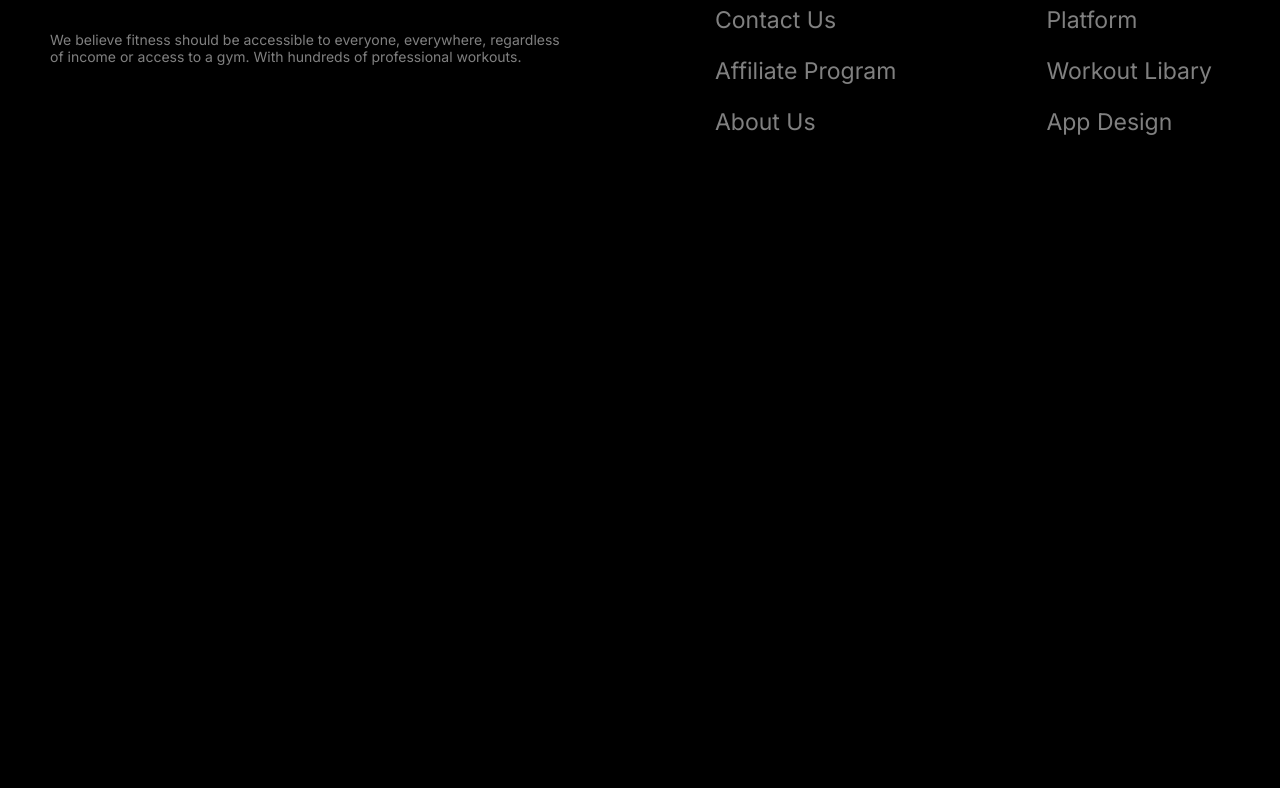
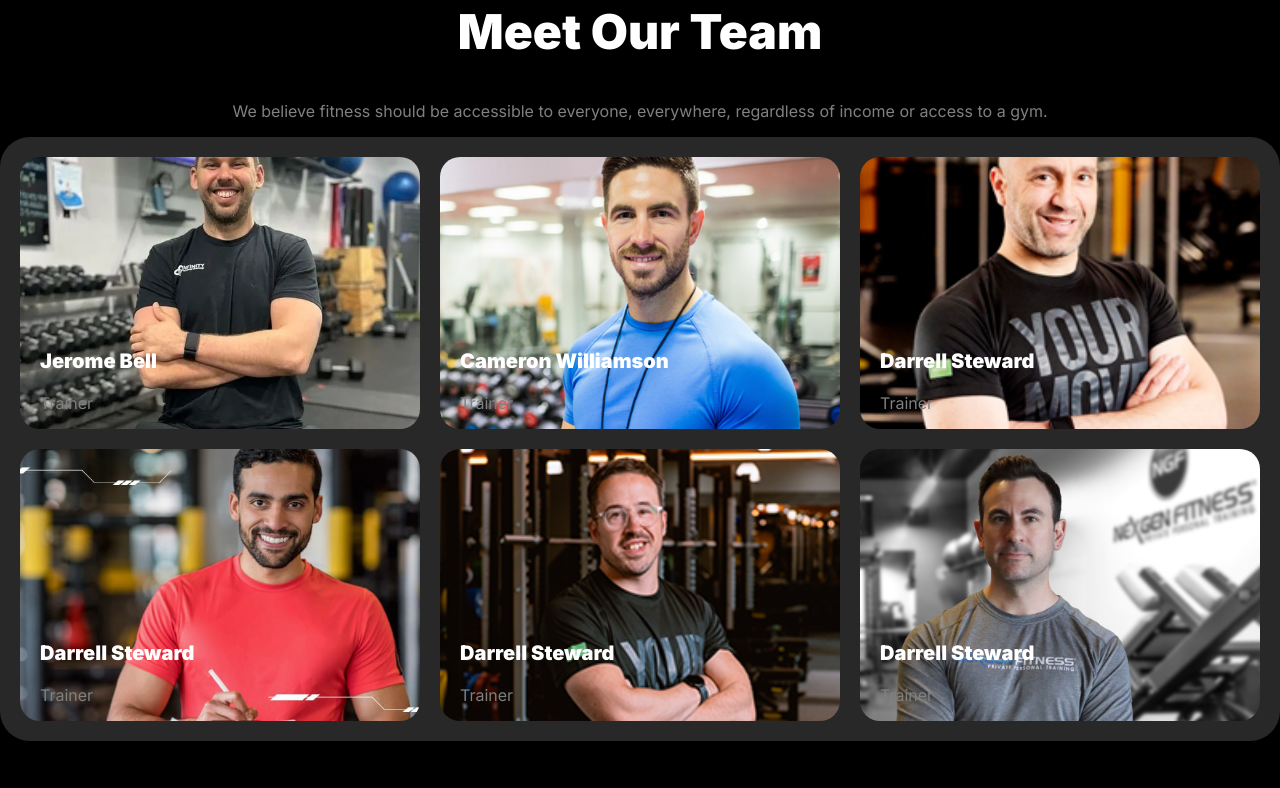
Before and after one commit to ASSabbir/A2-B10, a plain HTML site: page index.html in a window 1280 px wide. Shown: the part 2217-3005 px from the top of the page. Before the commit the page ends 2426 px from the top, so only its background shows below. Drawn offline with Linux system fonts and the light colour scheme; a web font is replaced by a local one.

Commit message:
added trainer section

```diff
--- a/index.html
+++ b/index.html
@@ -104,6 +104,56 @@
             </div>
         </div>
     </section>
+    <section>
+        <h1 class="section-title" style="text-align: center;">Meet Our Team</h1>
+        <p class="" style="text-align: center;color: rgba(255, 255, 255, 0.50);">We believe fitness should be accessible to everyone, everywhere, regardless of income or access to a gym.</p>
+        <div class="photo-container">
+            <div class="single-photo-container">
+                <div class="container-img" style="background-image:  url(./images/trainer1.png);"></div>
+                <div class="text-container">
+                    <p style="font-size: 20px; font-weight: 900; color: #fff;">Jerome Bell</p>
+                    <p style="color: gray;">Trainer</p>
+                </div>
+            </div>
+            <div class="single-photo-container">
+                <div class="container-img" style="background-image:  url(./images/trainer2.png);"></div>
+                <div class="text-container">
+                    <p style="font-size: 20px; font-weight: 900; color: #fff;">Cameron Williamson</p>
+                    <p style="color: gray;">Trainer</p>
+                </div>
+            </div>
+            <div class="single-photo-container">
+                <div class="container-img" style="background-image:  url(./images/trainer3.png);"></div>
+                <div class="text-container">
+                    <p style="font-size: 20px; font-weight: 900; color: #fff;">Darrell Steward</p>
+                    <p style="color: gray;">Trainer</p>
+                </div>
+            </div>
+            <div class="single-photo-container">
+                <div class="container-img" style="background-image:  url(./images/trainer4.png);"></div>
+                <div class="text-container">
+                    <p style="font-size: 20px; font-weight: 900; color: #fff;">Darrell Steward</p>
+                    <p style="color: gray;">Trainer</p>
+                </div>
+            </div>
+            <div class="single-photo-container">
+                <div class="container-img" style="background-image:  url(./images/trainer5.png);"></div>
+                <div class="text-container">
+                    <p style="font-size: 20px; font-weight: 900; color: #fff;">Darrell Steward</p>
+                    <p style="color: gray;">Trainer</p>
+                </div>
+            </div>
+            <div class="single-photo-container">
+                <div class="container-img" style="background-image:  url(./images/trainer6.png);"></div>
+                <div class="text-container">
+                    <p style="font-size: 20px; font-weight: 900; color: #fff;">Darrell Steward</p>
+                    <p style="color: gray;">Trainer</p>
+                </div>
+            </div>
+
+
+        </div>
+    </section>
     <footer>
         <div  class="footer-1st">
             <div class="footer-2nds">
--- a/style.css
+++ b/style.css
@@ -190,6 +190,41 @@ nav{
     margin: auto;
     padding: 50px;
 }
+.photo-container{
+    max-width: 1440px;
+    margin: auto;
+    display: grid;
+    grid-template-columns: repeat(3,1fr);
+    background-color: rgb(40, 40, 40);
+    justify-items: center;
+    align-items: center;
+    gap: 20px;
+    padding: 20px;
+    border-radius: 30px;
+}
+.single-photo-container{
+   width: 100%;
+    height: 272px;
+    position: relative;
+
+
+}
+.container-img{
+    width: 100%;
+    height: 100%;
+    background-position: center;
+    background-size: cover;
+    background-blend-mode: darken;
+    border-radius: 20px;
+
+}
+.text-container{
+    position: absolute;
+    bottom: 0px;
+    left: 20px;
+
+}
+
 
 
 
@@ -252,6 +287,10 @@ nav{
         margin: auto;
         padding: 20px;
     }
+    .photo-container{
+        grid-template-columns: repeat(1,1fr);
+
+    }
 
 }
 @media screen and (min-width : 570px) and (max-width : 990px) {
@@ -281,5 +320,9 @@ nav{
         margin: auto;
         padding: 20px;
     }
+    .photo-container{
+        grid-template-columns: repeat(2,1fr);
+
+    }
 
 }
```
